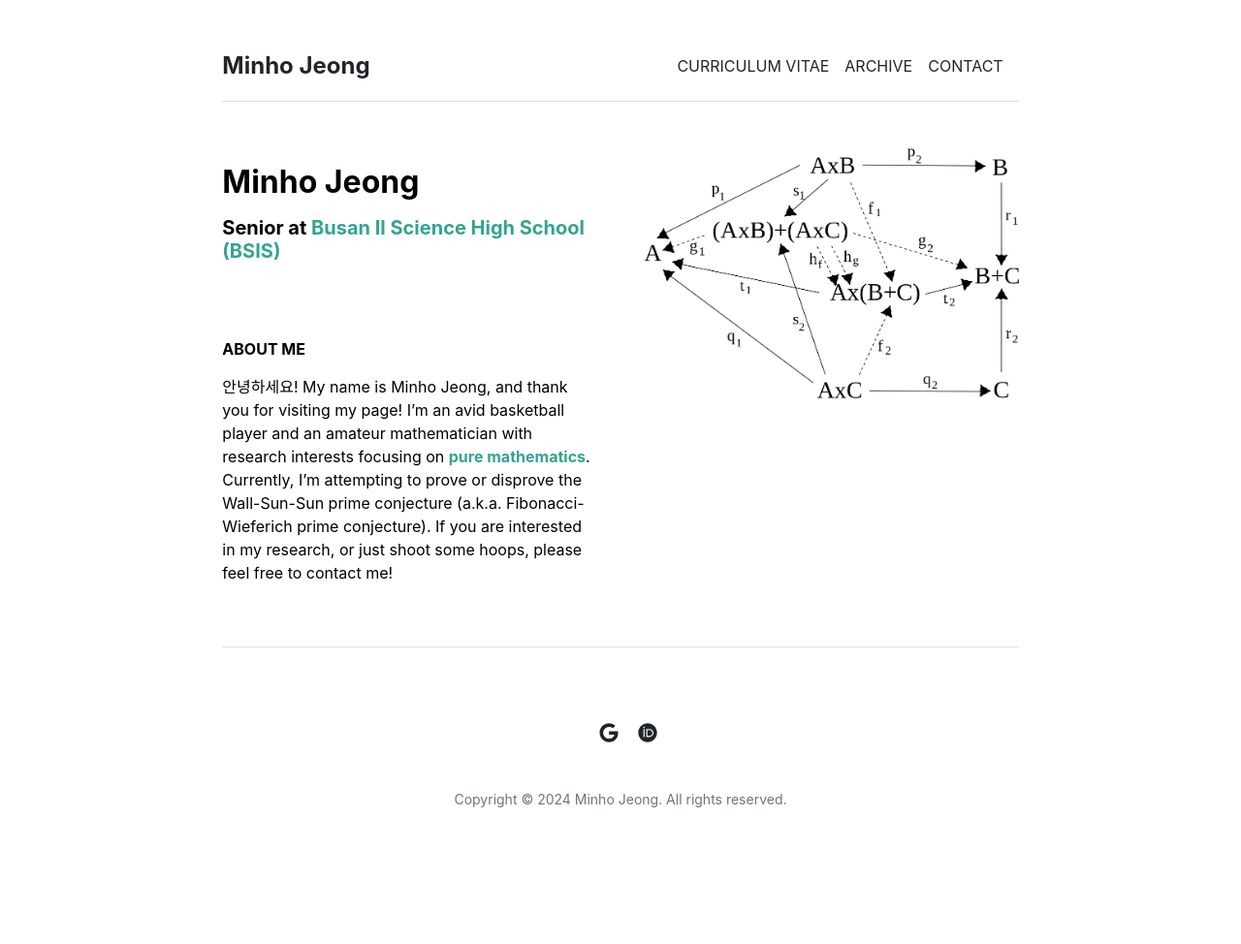
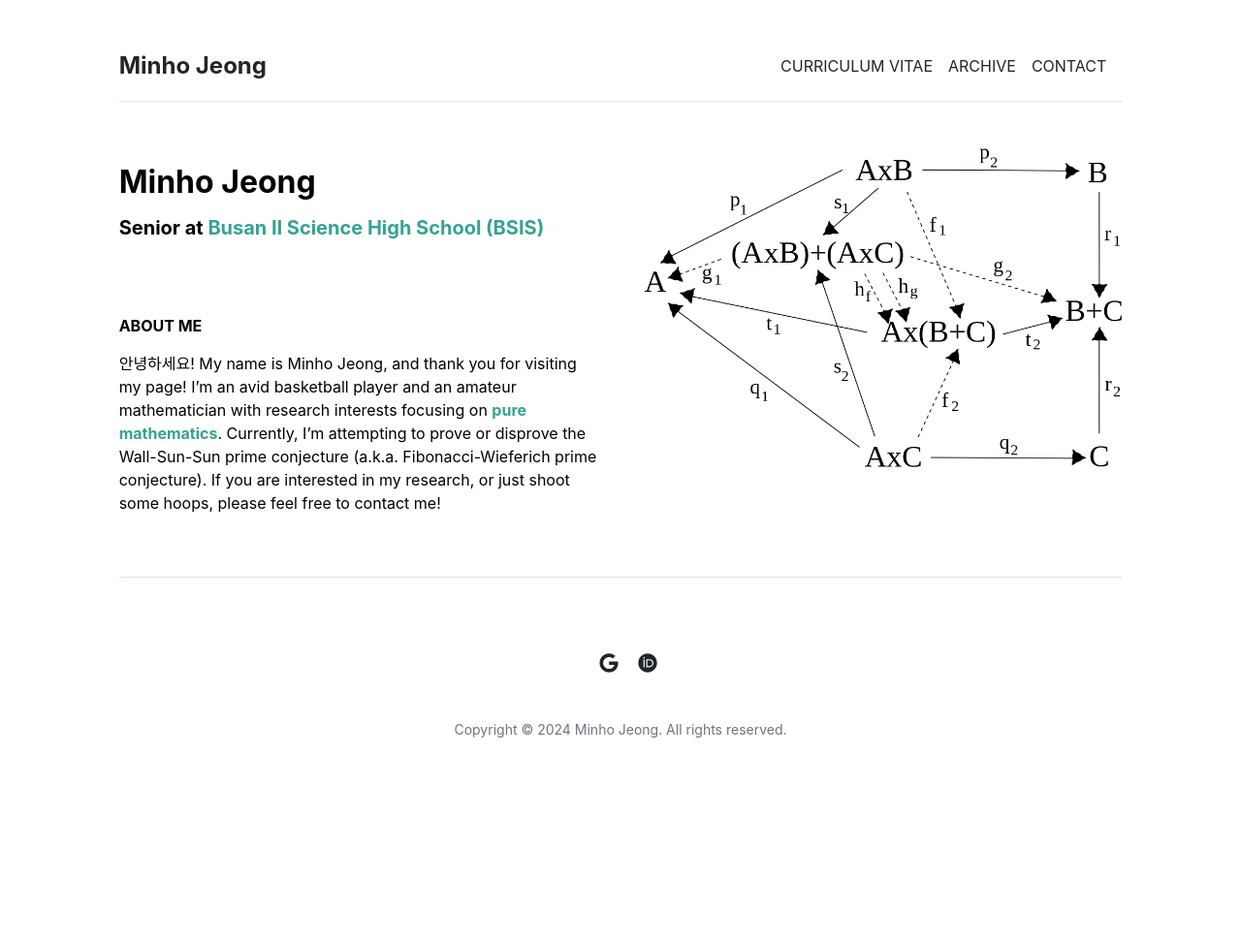
Before and after one commit to mino-jeong/mino-jeong.github.io, a Jekyll site: the page built from index.md, in a window 1280 px wide. Shown: the whole page at 97% size. Built offline with Jekyll 4.4.1, drawn with Linux system fonts in a browser that asks for light colours; after the commit the page ends 902 px from its top, so only the background shows below that.

Commit message:
Update default.html

```diff
--- a/_layouts/default.html
+++ b/_layouts/default.html
@@ -2,7 +2,7 @@
 <html lang="{{ site.lang | default: "en-US" }}">
   {% include head.html %}
   <body>
-    <div class="col-lg-8 mx-auto p-3 py-md-5">
+    <div class="col-lg-10 mx-auto p-3 py-md-5">
       {% include header.html %}
       {{ content }}
       {% include footer.html %}
```
